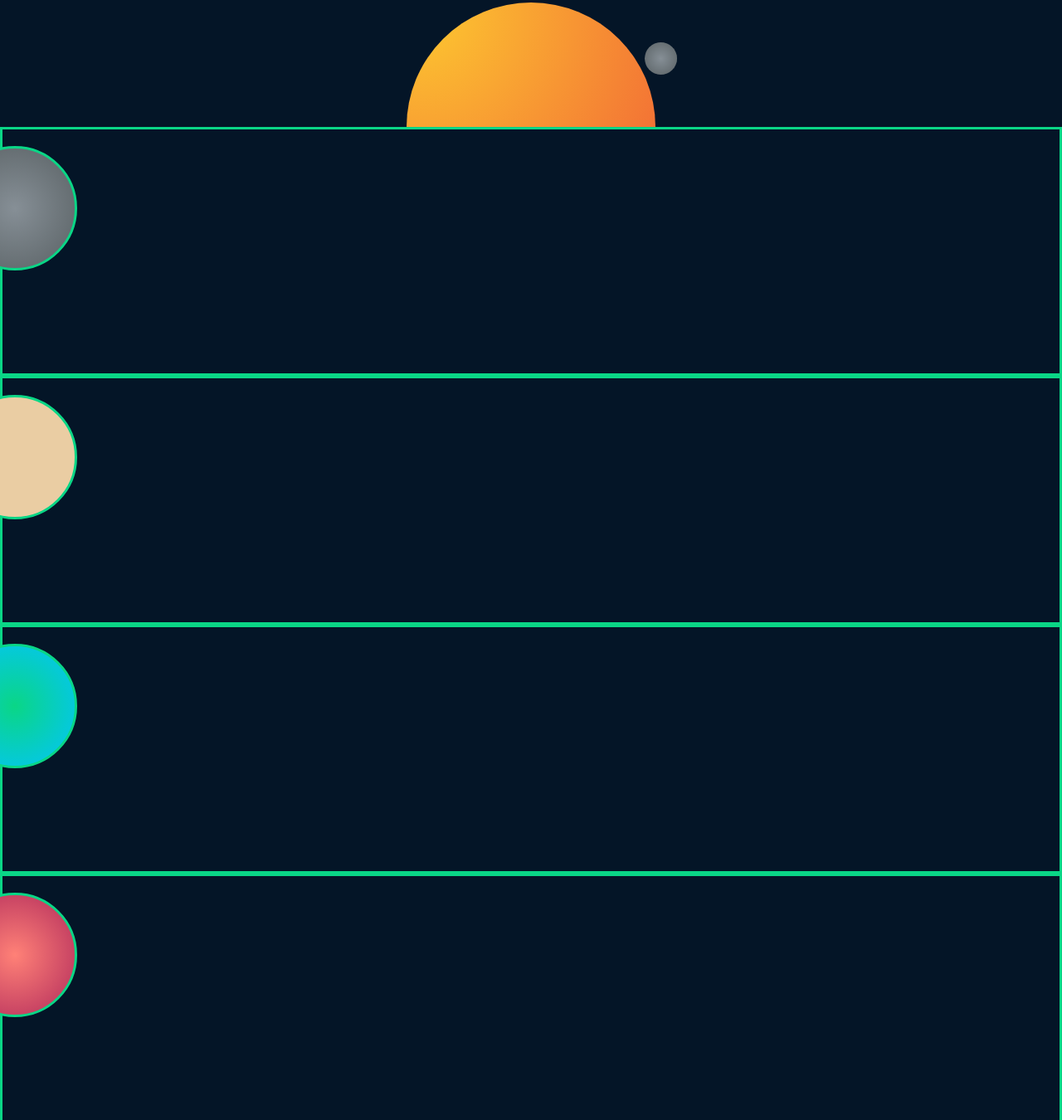
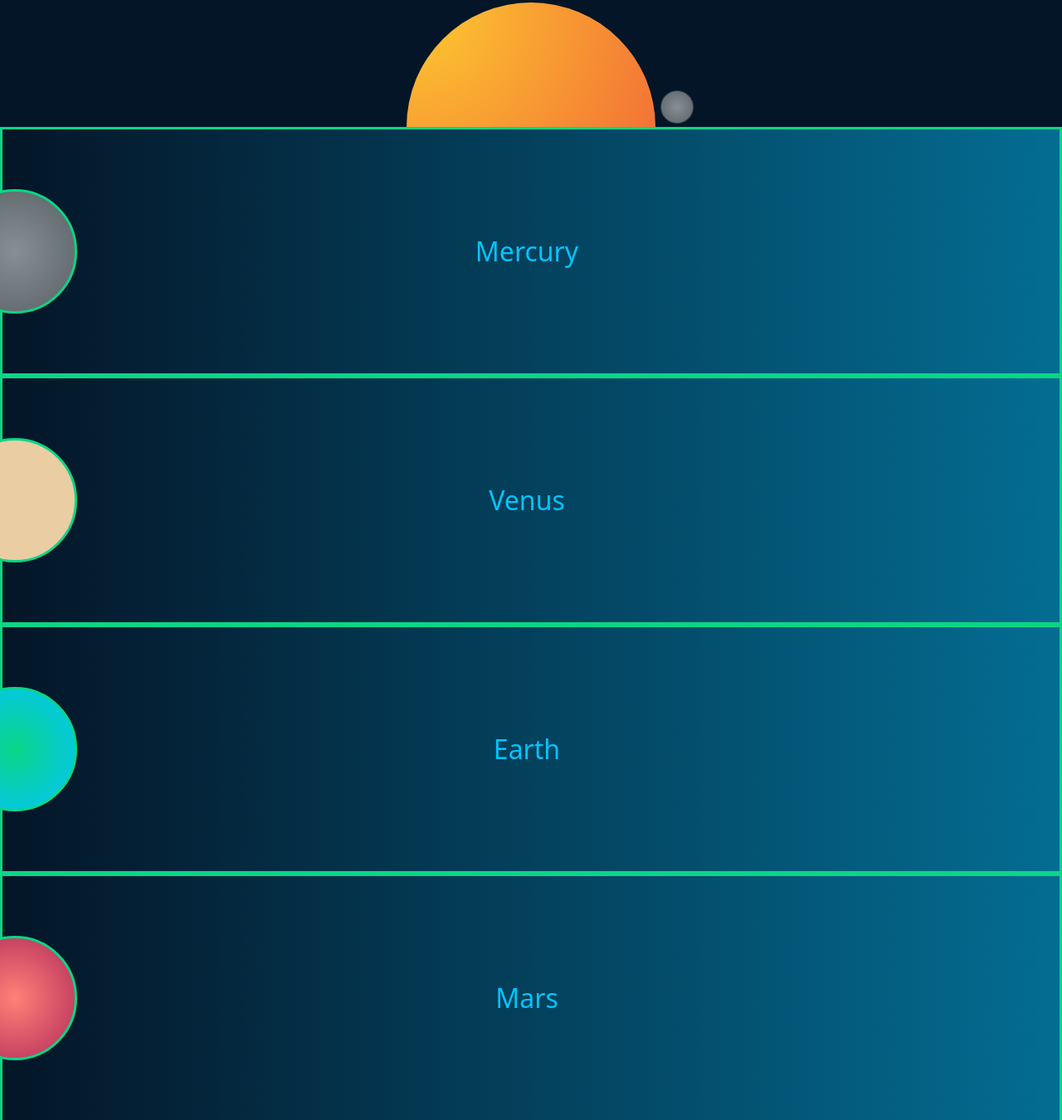
Before and after one commit to eagledb14/creative-project, a plain HTML site: page index.html in a window 1280 px wide. Shown: the part 672-2022 px from the top of the page at 83% size. Drawn offline with nearby package versions, Linux system fonts and the light colour scheme.

Commit message:
Finished the box selectors on the main page

```diff
--- a/css/main.css
+++ b/css/main.css
@@ -27,7 +27,7 @@
     padding-top: 50px;
 }
 
-.planitarium {
+.planetarium {
     padding-top: 50px;
     width: 100%;
     display: flex;
@@ -41,24 +41,41 @@
     height: 300px;
     padding: 10px 0 10px 0;
     border: 3px solid #0AD686;
+    display: flex;
+    align-items: center;
+    justify-content: flex-start;
 }
 
-.bg-me {
-    background-image: linear-gradient(to right, #868f96, #596164);
+.bg-grad {
+    /* background-image: linear-gradient(#041527, #03C4FD); */
+    background-image: linear-gradient(to right, rgb(3, 196, 253, 0), rgb(3, 196, 253, 0.5));
+    text-decoration: none;
+    color:#03C4FD;
+    /* background: #03C4FD; */
 }
 
-.bg-v {
-
-}
-
-.bg-e {
-
-}
-
-.bg-ma {
-
+.bg-grad:hover {
+    background-image: linear-gradient(to right, rgb(3, 196, 253, 0), rgb(3, 196, 253, 1));
+    text-decoration: none;
+    color:#03C4FD;
 }
 
 h1 {
     text-align: center;
 }
+
+h2 {
+    text-align: center;
+    /* padding-left: 350px; */
+    padding: 0 auto;
+}
+
+.h2-container {
+    width: calc(100% - 350px);
+    display: flex;
+    justify-content: center;
+}
+
+.right-padding {
+
+}
--- a/css/navbar.css
+++ b/css/navbar.css
@@ -4,7 +4,7 @@
 
 .navbar-brand {
     color: #03C4FD!important;
-    padding: 10px 20px 10px 10px!important;
+    padding: 10px 20px 10px 20px!important;
 }
 
 .navbar-brand:hover {
--- a/css/planets.css
+++ b/css/planets.css
@@ -39,28 +39,28 @@
     width: 39px;
     height: 39px;
     background: radial-gradient(circle at 50% 50%, #868f96, #596164);
-    transform-origin: 100% 400%;
+    transform-origin: 50% 500%;
 }
 
 .venus {
     width: 72px;
     height: 72px;
     background: radial-gradient(circle at 50% 50%, #eacda3, #eacda3);
-    transform-origin: 50% 300%;
+    transform-origin: 50% 400%;
 }
 
 .earth {
     width: 100px;
     height: 100px;
     background: radial-gradient(circle at 50% 50%,#0AD686, #03C4FD);
-    transform-origin: 50% 350%;
+    transform-origin: 50% 450%;
 }
 
 .mars {
     width: 150px;
     height: 150px;
     background: radial-gradient(circle at 50% 50%, #ff8177, #b12a5b);
-    transform-origin: 50% 350%;
+    transform-origin: 50% 400%;
 }
 
 @keyframes
--- a/index.html
+++ b/index.html
@@ -40,26 +40,39 @@
 
     <div class="page">
         <div class="elements">
-            <h1>Terrestrials</h1>
-            <div class="planitarium">
+            <h1>Terrestrial Planets</h1>
+            <div class="planetarium">
                 <div class="planet mars revolve speed4"></div>
                 <div class="planet earth revolve speed3"></div>
                 <div class="planet venus revolve speed2"></div>
                 <div class="planet mercury revolve speed1"></div>
                 <div class="sun"></div>
             </div>
-            <div class="box">
-                <div class="big planet mercury bg-me"></div>
-            </div>
-            <div class="box">
+
+            <a href ="#" class="box bg-grad">
+                <div class="big planet mercury"></div>
+                <div class="h2-container">
+                    <h2>Mercury</h2>
+                </div>
+            </a>
+            <a href ="#" class="box bg-grad">
                 <div class="big planet venus"></div>
-            </div>
-            <div class="box">
+                <div class="h2-container">
+                    <h2>Venus</h2>
+                </div>
+            </a>
+            <a href ="#" class="box bg-grad">
                 <div class="big planet earth"></div>
-            </div>
-            <div class="box">
+                <div class="h2-container">
+                    <h2>Earth</h2>
+                </div>
+            </a>
+            <a href ="#" class="box bg-grad">
                 <div class="big planet mars"></div>
-            </div>
+                <div class="h2-container">
+                    <h2>Mars</h2>
+                </div>
+            </a>
 
         </div>
     </div>
```
